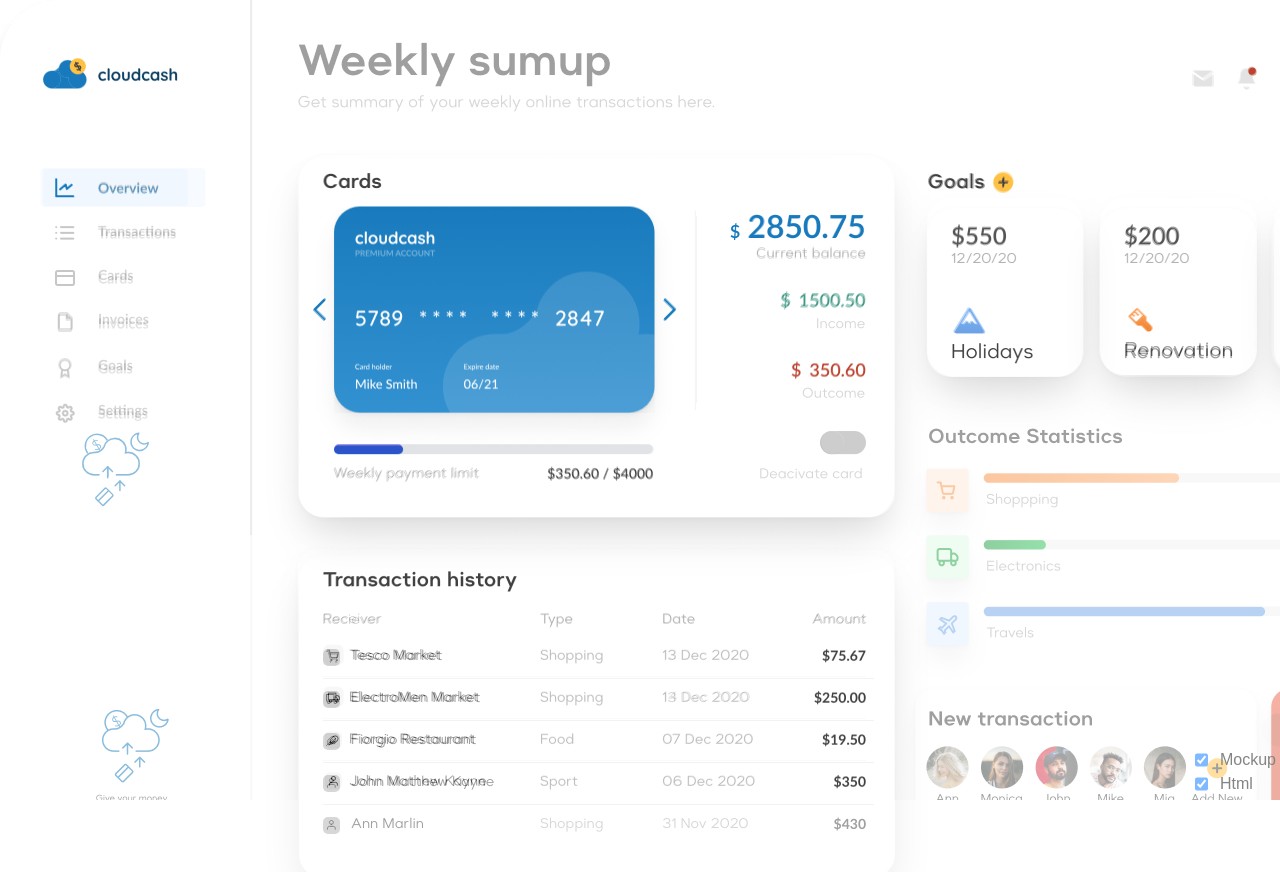
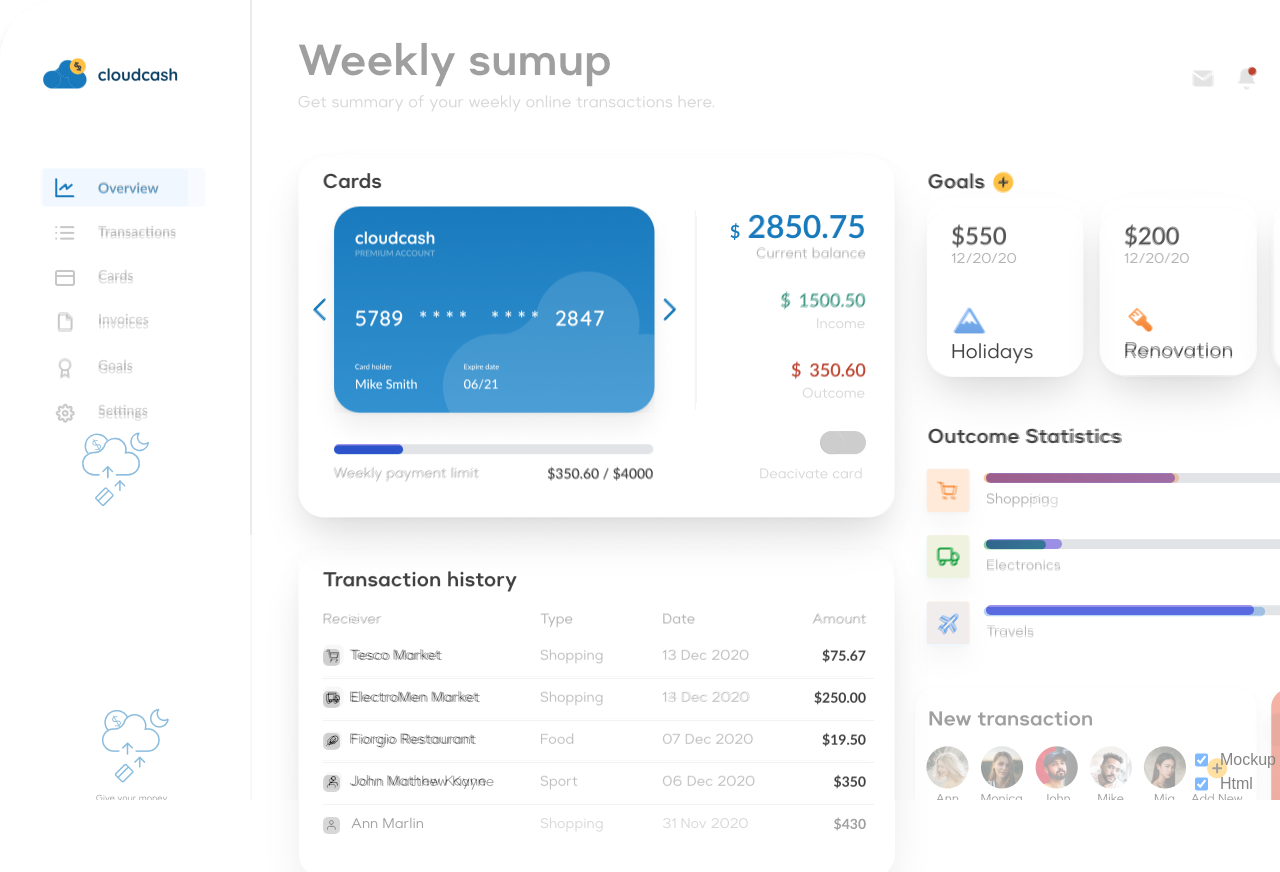
Before and after one commit to mauriciomateus/pixel-perfect-practice, a Next.js app: page /demos/dashboard-1 in a window 1280 px wide. Shown: the top 872 px of the page. Built offline with nearby package versions, Linux system fonts and the light colour scheme.

Commit message:
Stats section updates

```diff
--- a/app/demos/dashboard-1/page.tsx
+++ b/app/demos/dashboard-1/page.tsx
@@ -5,6 +5,7 @@ import CardSummary from "@/src/frontend/dashboard-1/CardSummary";
 import GoalsSection from "@/src/frontend/dashboard-1/GoalsSection";
 import Header from "@/src/frontend/dashboard-1/Header";
 import Sidebar from "@/src/frontend/dashboard-1/Sidebar";
+import StatsSection from "@/src/frontend/dashboard-1/StatsSection";
 import TransationHistory from "@/src/frontend/dashboard-1/TransactionHistory";
 import clsx from "clsx";
 import { Lato } from "next/font/google";
@@ -50,7 +51,10 @@ export default function Dashboard1() {
               <CardSummary />
               <TransationHistory className="mt-12" />
             </div>
-            <GoalsSection />
+            <div className="flex flex-col flex-auto">
+              <GoalsSection />
+              <StatsSection />
+            </div>
           </div>
         </div>
       </div>
--- a/src/frontend/dashboard-1/CardSummary.tsx
+++ b/src/frontend/dashboard-1/CardSummary.tsx
@@ -10,6 +10,7 @@ import { Switch } from "@/components/ui/switch";
 import { FinancialAppSwitch } from "@/components/ui/financial-app-switch";
 import SectionTitle from "./SectionTitle";
 import SectionContainer from "./SectionContainer";
+import ProgressBar from "./ProgressBar";
 
 export default function CardSummary() {
   return (
@@ -105,16 +106,7 @@ export default function CardSummary() {
   );
 }
 
-function ProgressBar({ percentage }: { percentage: number }) {
-  return (
-    <span className="flex h-2.5 bg-gray-300 rounded-lg w-full ">
-      <span
-        className="rounded-lg bg-indigo-700 h-full"
-        style={{ width: `${percentage}%` }}
-      ></span>
-    </span>
-  );
-}
+
 
 function VerticalLine() {
   return (
--- a/src/frontend/dashboard-1/GoalsSection.tsx
+++ b/src/frontend/dashboard-1/GoalsSection.tsx
@@ -117,7 +117,7 @@ export default function GoalsSection() {
     },
   ];
   return (
-    <div className="flex flex-col flex-auto pt-[10px]">
+    <div className="flex flex-col pt-[10px]">
       <div className="flex">
         <SectionTitle>
           <div className="flex gap-[7px] items-center">
--- /dev/null
+++ b/src/frontend/dashboard-1/ProgressBar.tsx
@@ -0,0 +1,10 @@
+export default function ProgressBar({ percentage }: { percentage: number }) {
+  return (
+    <span className="flex h-2.5 bg-gray-300 rounded-lg w-full ">
+      <span
+        className="rounded-lg bg-indigo-700 h-full"
+        style={{ width: `${percentage}%` }}
+      ></span>
+    </span>
+  );
+}
--- /dev/null
+++ b/src/frontend/dashboard-1/StatsSection.tsx
@@ -0,0 +1,143 @@
+import { ReactNode } from "react";
+import SectionTitle from "./SectionTitle";
+import ProgressBar from "./ProgressBar";
+import { latoSemibold, supremaRegular } from "@/fonts";
+
+type StatData = {
+  label: string;
+  percentage: number;
+  icon: ReactNode;
+  iconBg: string;
+};
+
+export default function StatsSection() {
+  const stats: StatData[] = [
+    {
+      label: "Shopping",
+      percentage: 52,
+      icon: (
+        <svg
+          width="19"
+          height="18"
+          viewBox="0 0 19 18"
+          fill="none"
+          xmlns="http://www.w3.org/2000/svg"
+        >
+          <path
+            d="M7.07324 16.9372C7.49237 16.9372 7.83214 16.5975 7.83214 16.1783C7.83214 15.7592 7.49237 15.4194 7.07324 15.4194C6.6541 15.4194 6.31433 15.7592 6.31433 16.1783C6.31433 16.5975 6.6541 16.9372 7.07324 16.9372Z"
+            stroke="#F8964C"
+            stroke-width="2"
+            stroke-linecap="round"
+            stroke-linejoin="round"
+          />
+          <path
+            d="M15.4199 16.9372C15.839 16.9372 16.1788 16.5975 16.1788 16.1783C16.1788 15.7592 15.839 15.4194 15.4199 15.4194C15.0007 15.4194 14.661 15.7592 14.661 16.1783C14.661 16.5975 15.0007 16.9372 15.4199 16.9372Z"
+            stroke="#F8964C"
+            stroke-width="2"
+            stroke-linecap="round"
+            stroke-linejoin="round"
+          />
+          <path
+            d="M1 1H4.03563L6.0695 11.1618C6.13889 11.5112 6.32897 11.825 6.60646 12.0484C6.88394 12.2718 7.23115 12.3904 7.58731 12.3836H14.9639C15.32 12.3904 15.6673 12.2718 15.9447 12.0484C16.2222 11.825 16.4123 11.5112 16.4817 11.1618L17.6959 4.79453H4.79453"
+            stroke="#F8964C"
+            stroke-width="2"
+            stroke-linecap="round"
+            stroke-linejoin="round"
+          />
+        </svg>
+      ),
+      iconBg: '#FFEADA'
+    },
+    {
+      label: "Electronics",
+      percentage: 21,
+      icon: (
+        <svg
+          width="22"
+          height="19"
+          viewBox="0 0 22 19"
+          fill="none"
+          xmlns="http://www.w3.org/2000/svg"
+        >
+          <path
+            d="M12.5703 1H3C1.89543 1 1 1.89543 1 3V10.761C1 11.8655 1.89543 12.761 3 12.761H12.5703C13.6749 12.761 14.5703 11.8655 14.5703 10.761V3C14.5703 1.89543 13.6749 1 12.5703 1Z"
+            stroke="#22A447"
+            stroke-width="2"
+            stroke-linecap="round"
+            stroke-linejoin="round" />
+          <path
+            d="M14.5693 7.52442C14.5693 6.41985 15.4648 5.52441 16.5693 5.52441H17.3597C17.8901 5.52441 18.3988 5.73513 18.7739 6.1102L20.3164 7.65269C20.6914 8.02777 20.9022 8.53647 20.9022 9.06691V10.7619C20.9022 11.8665 20.0067 12.7619 18.9022 12.7619H16.5693C15.4648 12.7619 14.5693 11.8665 14.5693 10.7619V7.52442Z"
+            stroke="#22A447"
+            stroke-width="2"
+            stroke-linecap="round"
+            stroke-linejoin="round" />
+          <path
+            d="M5.07129 17.2832C6.32041 17.2832 7.33301 16.2706 7.33301 15.0215C7.33301 13.7724 6.32041 12.7598 5.07129 12.7598C3.82218 12.7598 2.80957 13.7724 2.80957 15.0215C2.80957 16.2706 3.82218 17.2832 5.07129 17.2832Z"
+            stroke="#22A447"
+            stroke-width="2"
+            stroke-linecap="round"
+            stroke-linejoin="round" />
+          <path
+            d="M16.8311 17.2832C18.0802 17.2832 19.0928 16.2706 19.0928 15.0215C19.0928 13.7724 18.0802 12.7598 16.8311 12.7598C15.5819 12.7598 14.5693 13.7724 14.5693 15.0215C14.5693 16.2706 15.5819 17.2832 16.8311 17.2832Z"
+            stroke="#22A447"
+            stroke-width="2"
+            stroke-linecap="round"
+            stroke-linejoin="round" />
+        </svg>
+      ),
+      iconBg: "#FFEADA"
+    },
+    {
+      label: "Travels",
+      percentage: 74,
+      icon: (
+        <svg
+          width="24"
+          height="24"
+          viewBox="0 0 24 24"
+          fill="none"
+          xmlns="http://www.w3.org/2000/svg"
+        >
+          <path
+            d="M12.225 10.594L6.716 16.104L4.846 15.327L4.679 15.496L7.059 17.083L8.647 19.463L8.815 19.295L8.039 17.425L13.548 11.917L17.876 18.169L18.086 17.961L15.199 10.265L19.599 5.867C19.7651 5.68969 19.8558 5.45474 19.8518 5.21182C19.8478 4.96889 19.7496 4.73702 19.5778 4.56523C19.406 4.39343 19.1741 4.29516 18.9312 4.2912C18.6883 4.28724 18.4533 4.37789 18.276 4.544L13.876 8.943L6.182 6.057L5.972 6.266L12.225 10.594ZM17.615 21.077L13.285 14.824L10.245 17.864L11.022 19.734L8.356 22.399L5.711 18.432L1.743 15.786L4.409 13.12L6.278 13.896L9.318 10.856L3.065 6.528L5.711 3.883L13.406 6.768L16.953 3.221C17.2124 2.95532 17.5219 2.74377 17.8637 2.59861C18.2055 2.45345 18.5726 2.37756 18.9439 2.37534C19.3152 2.37312 19.6833 2.44462 20.0268 2.58569C20.3702 2.72676 20.6823 2.93459 20.9448 3.19715C21.2074 3.4597 21.4152 3.77176 21.5563 4.11523C21.6974 4.4587 21.7689 4.82675 21.7667 5.19805C21.7644 5.56936 21.6885 5.93653 21.5434 6.27829C21.3982 6.62005 21.1867 6.9296 20.921 7.189L17.374 10.736L20.26 18.432L17.614 21.077H17.615Z"
+            fill="#70A6E8"
+          />
+        </svg>
+      ),
+      iconBg: '#FFEADA'
+    },
+  ];
+  return (
+    <div className="pt-[46px]">
+      <SectionTitle>Outcome Statistics</SectionTitle>
+      <ul className="flex flex-col gap-[7px]">
+        {stats.map((stat, index) => {
+          return (
+            <li key={index}>
+              <Stat stat={stat} />
+            </li>
+          );
+        })}
+      </ul>
+    </div>
+  );
+}
+
+function Stat({ stat }: { stat: StatData }) {
+  return (
+    <div className="flex  mt-[16px]">
+      <div className="size-[43px] rounded-[3px] flex justify-center items-center bg-background " style={{'--background':stat.iconBg}}>
+        {stat.icon}
+      </div>
+      <div className="flex-auto pt-[4px] ml-[16px] ">
+        <ProgressBar percentage={stat.percentage} />
+        <p
+          className={`${supremaRegular.className} text-[14px] mt-[7px] text-light-gray`}
+        >
+          {stat.label}
+        </p>
+      </div>
+      <span className={`text-dark-gray ${latoSemibold.className} text-[24px] leading-none pr-[17px] ml-[17px] -mt-[2px]`}>{stat.percentage}%</span>
+    </div>
+  );
+}
```
